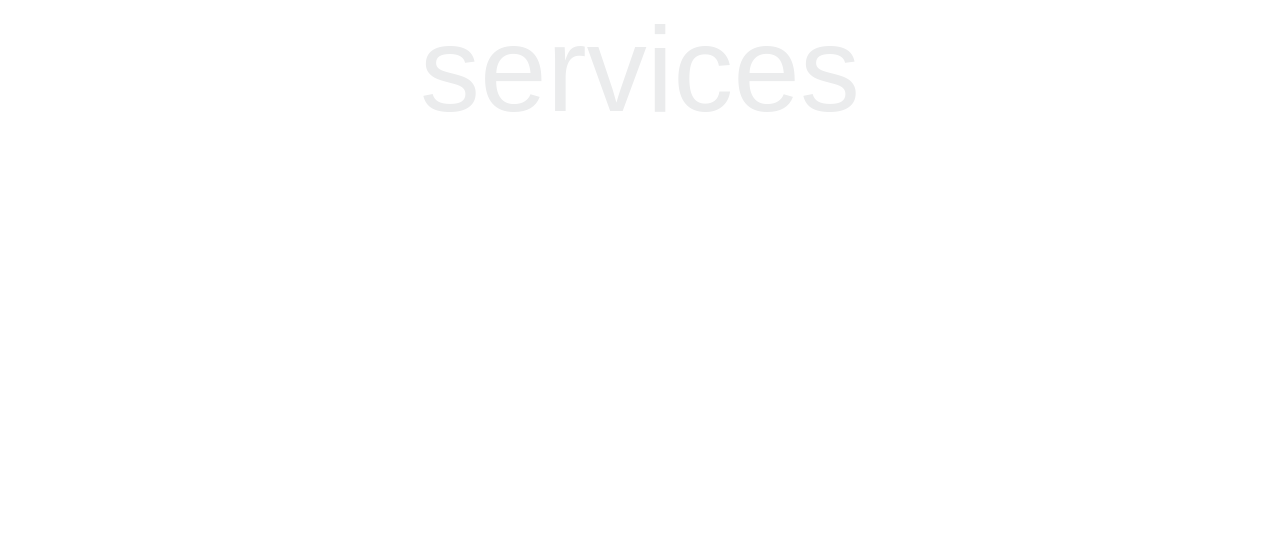
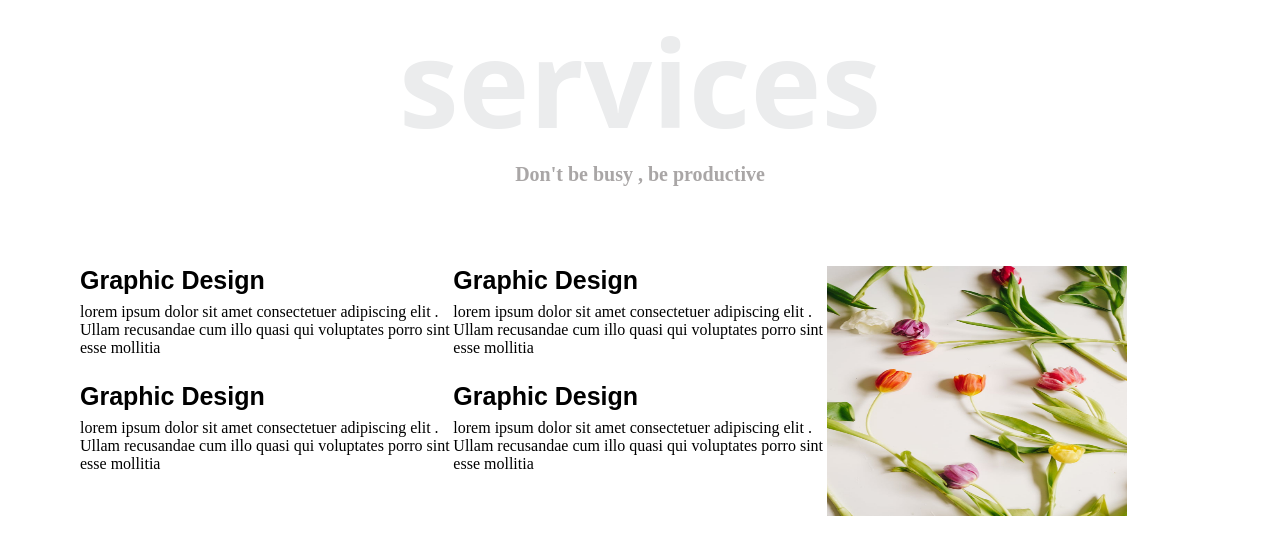
Before and after one commit to C5-HussamAlkhalaileh/HTML_Slicing, a plain HTML site: page 07-services/index.html in a window 1280 px wide. Drawn offline with Linux system fonts and the light colour scheme.

Commit message:
add text and style

```diff
--- a/07-services/index.html
+++ b/07-services/index.html
@@ -11,11 +11,47 @@
     <div class="dic-continer">
       <div class="div-main">
         <p class="div-title">services</p>
-        <p></p>
+        <p class="div-sub-title">Don't be busy , be productive</p>
       </div>
 
       <div class="div-topic">
+        <div>
+          <div class="div-sub-topic">
+            <h3>Graphic Design </h3>
+            <p>
+              lorem ipsum dolor sit amet consectetuer adipiscing elit . Ullam
+              recusandae cum illo quasi qui voluptates porro sint esse mollitia
+            </p>
+          </div>
 
+          <div>
+            <h3>Graphic Design </h3>
+            <p>
+              lorem ipsum dolor sit amet consectetuer adipiscing elit . Ullam
+              recusandae cum illo quasi qui voluptates porro sint esse mollitia
+            </p>
+          </div>
+        </div>
+        <div>
+            <div class="div-sub-topic">
+                <h3>Graphic Design </h3>
+                <p>
+                  lorem ipsum dolor sit amet consectetuer adipiscing elit . Ullam
+                  recusandae cum illo quasi qui voluptates porro sint esse mollitia
+                </p>
+              </div>
+
+              <div>
+                <h3>Graphic Design </h3>
+                <p>
+                  lorem ipsum dolor sit amet consectetuer adipiscing elit . Ullam
+                  recusandae cum illo quasi qui voluptates porro sint esse mollitia
+                </p>
+              </div>
+        </div>
+        <div>
+            <img src="./image1.jpeg">
+        </div>
       </div>
     </div>
   </body>
--- a/07-services/style.css
+++ b/07-services/style.css
@@ -1,16 +1,43 @@
-*{
+* {
   padding: 0px;
   margin: 0px;
   box-sizing: border-box;
 }
 
-body{
-    background-color:#ffffff;
+body {
+  background-color: #ffffff;
 }
 
-.div-title{
+.div-title {
   color: #ebeced;
   text-align: center;
   font-size: 120px;
-    font-family: fantasy;
+  font-family: system-ui;
+  font-weight: bold;
 }
+.div-sub-title {
+  color: #a9a6a6;
+  text-align: center;
+  font-size: 20px;
+  font-weight: bold;
+  font-family: serif;
+}
+.div-topic {
+  margin: 80px;
+  display: grid;
+  grid-template-columns: 1fr 1fr 1fr;
+}
+
+h3 {
+
+  font-size: 25px;
+  padding-bottom: 8px;
+  font-family: sans-serif;
+}
+.div-sub-topic {
+  padding-bottom: 25px;
+}
+img {
+  width: 300px;
+  height: 250px;
+}
```
Lines whose indentation alone changed are shown as unchanged.
